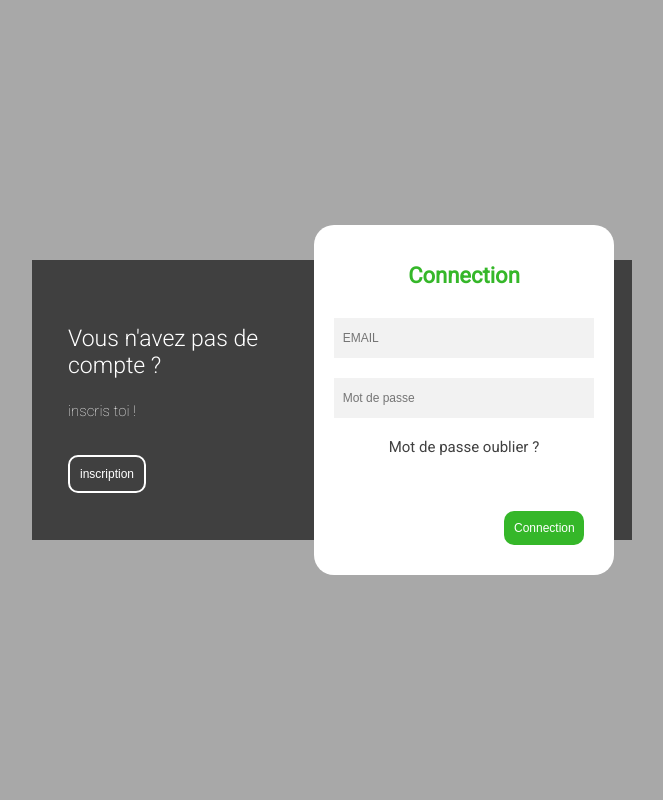
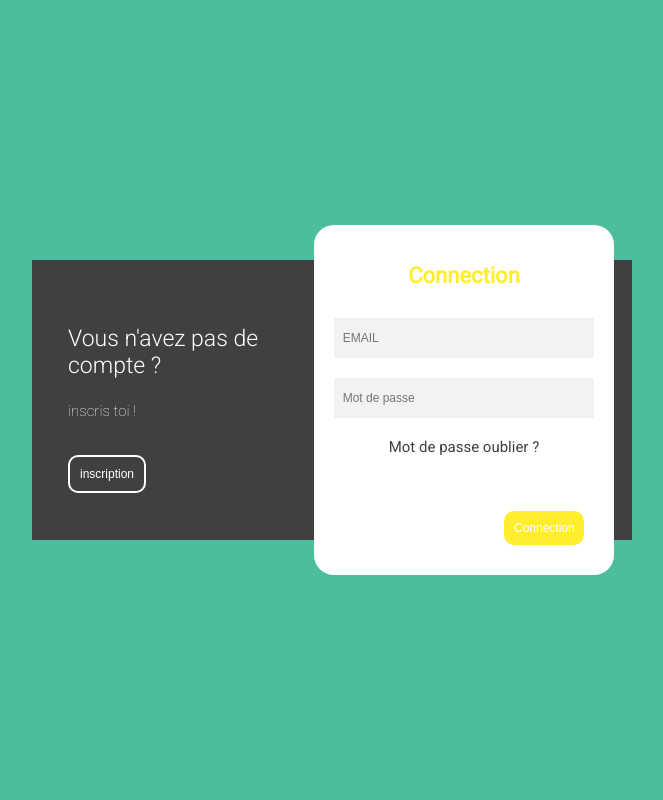
Before and after one commit to Simon-Lanos/NWT-1, a PHP site: page /includes/Connection/Connection.php in a window 1280 px wide. Shown: the whole page, without its empty margins (308-971 px from the left). Run offline with PHP 8.4, Linux system fonts and the light colour scheme.

Commit message:
ajout couleur NWS

```diff
--- a/includes/Connection/connect.css
+++ b/includes/Connection/connect.css
@@ -1,5 +1,5 @@
 body{
-    background-color: #A8A8A8;
+background-color: #4abe9d;
     font-family: 'Roboto', sans-serif;
 }
 
@@ -85,7 +85,7 @@ body{
 
 .login h2,
 .signup h2 {
-    color: #35B729;
+    color: #ffed2e;
     font-size:22px;
 }
 
@@ -105,7 +105,7 @@ body{
 
 .login button,
 .signup button{
-    background-color: #35B729;
+    background-color: #ffed2e;
     border: none;
     color:white;
     font-size: 12px;
@@ -120,7 +120,6 @@ body{
     cursor: pointer;
 }
 
-/* Fade In & Out*/
 .login p {
     cursor: pointer;
     color:#404040;
```
Also changed, not shown: includes/Connection/connect.js (+4 -4 lines).
